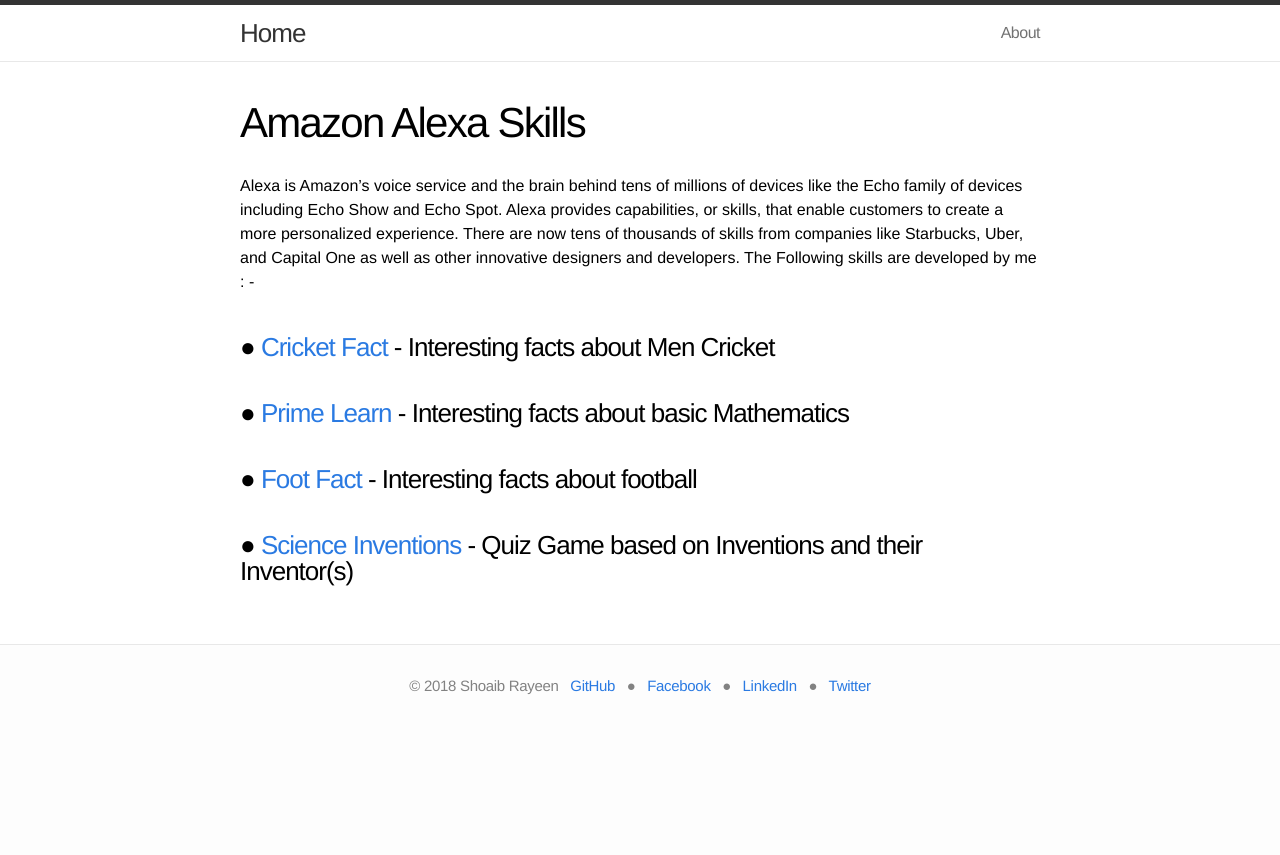
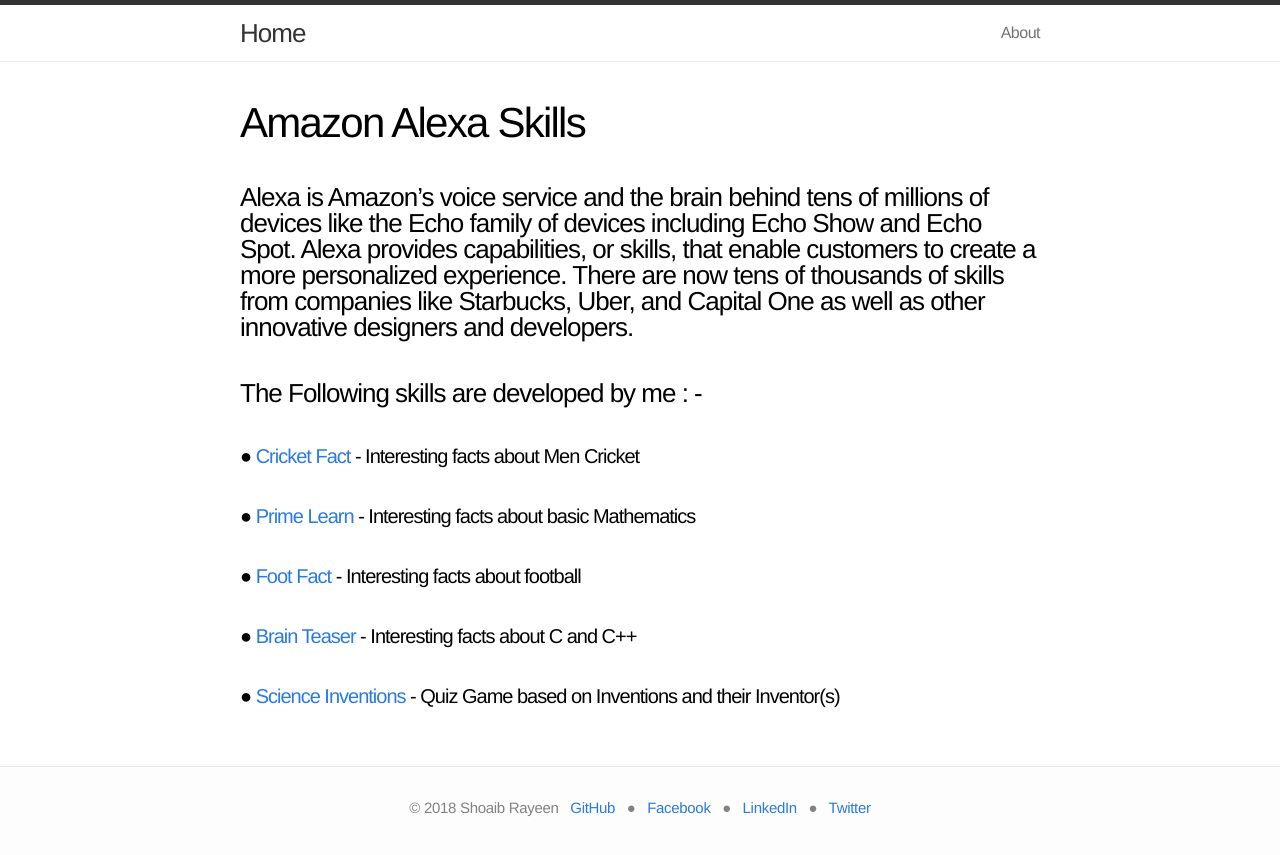
Before and after one commit to shoaibrayeen/shoaibrayeen.github.io, a Jekyll site: the page built from doc/amazon_alexa.md, in a window 1280 px wide. Shown: the top 855 px of the page. Built offline with Jekyll 4.4.1, drawn with Linux system fonts in a browser that asks for light colours.

Commit message:
Amazon Alexa

```diff
--- a/doc/amazon_alexa.md
+++ b/doc/amazon_alexa.md
@@ -4,9 +4,10 @@ title: Amazon Alexa Skills
 permalink: /doc/amazon_alexa/
 ---
 
-Alexa is Amazon’s voice service and the brain behind tens of millions of devices like the Echo family of devices including Echo Show and Echo Spot. Alexa provides capabilities, or skills, that enable customers to create a more personalized experience. There are now tens of thousands of skills from companies like Starbucks, Uber, and Capital One as well as other innovative designers and developers.
-The Following skills are developed by me : -
-### ● [Cricket Fact](https://www.amazon.com/gp/product/B07BQ3WKGD) - Interesting facts about Men Cricket
-### ● [Prime Learn](https://www.amazon.com/gp/product/B07C7MFDH6) - Interesting facts about basic Mathematics
-### ● [Foot Fact](https://www.amazon.com/gp/product/B07CTBS699) - Interesting facts about football
-### ● [Science Inventions ](https://www.amazon.com/gp/product/B07FFRVGYK) - Quiz Game based on Inventions and their Inventor(s)
+### Alexa is Amazon’s voice service and the brain behind tens of millions of devices like the Echo family of devices including Echo Show and Echo Spot. Alexa provides capabilities, or skills, that enable customers to create a more personalized experience. There are now tens of thousands of skills from companies like Starbucks, Uber, and Capital One as well as other innovative designers and developers.
+### The Following skills are developed by me : -
+#### ● [Cricket Fact](https://www.amazon.com/gp/product/B07BQ3WKGD) - Interesting facts about Men Cricket
+#### ● [Prime Learn](https://www.amazon.com/gp/product/B07C7MFDH6) - Interesting facts about basic Mathematics
+#### ● [Foot Fact](https://www.amazon.com/gp/product/B07CTBS699) - Interesting facts about football
+#### ● [Brain Teaser](https://www.amazon.com/gp/product/B07DGS3LJV) - Interesting facts about C and C++
+#### ● [Science Inventions ](https://www.amazon.com/gp/product/B07FFRVGYK) - Quiz Game based on Inventions and their Inventor(s)
```
